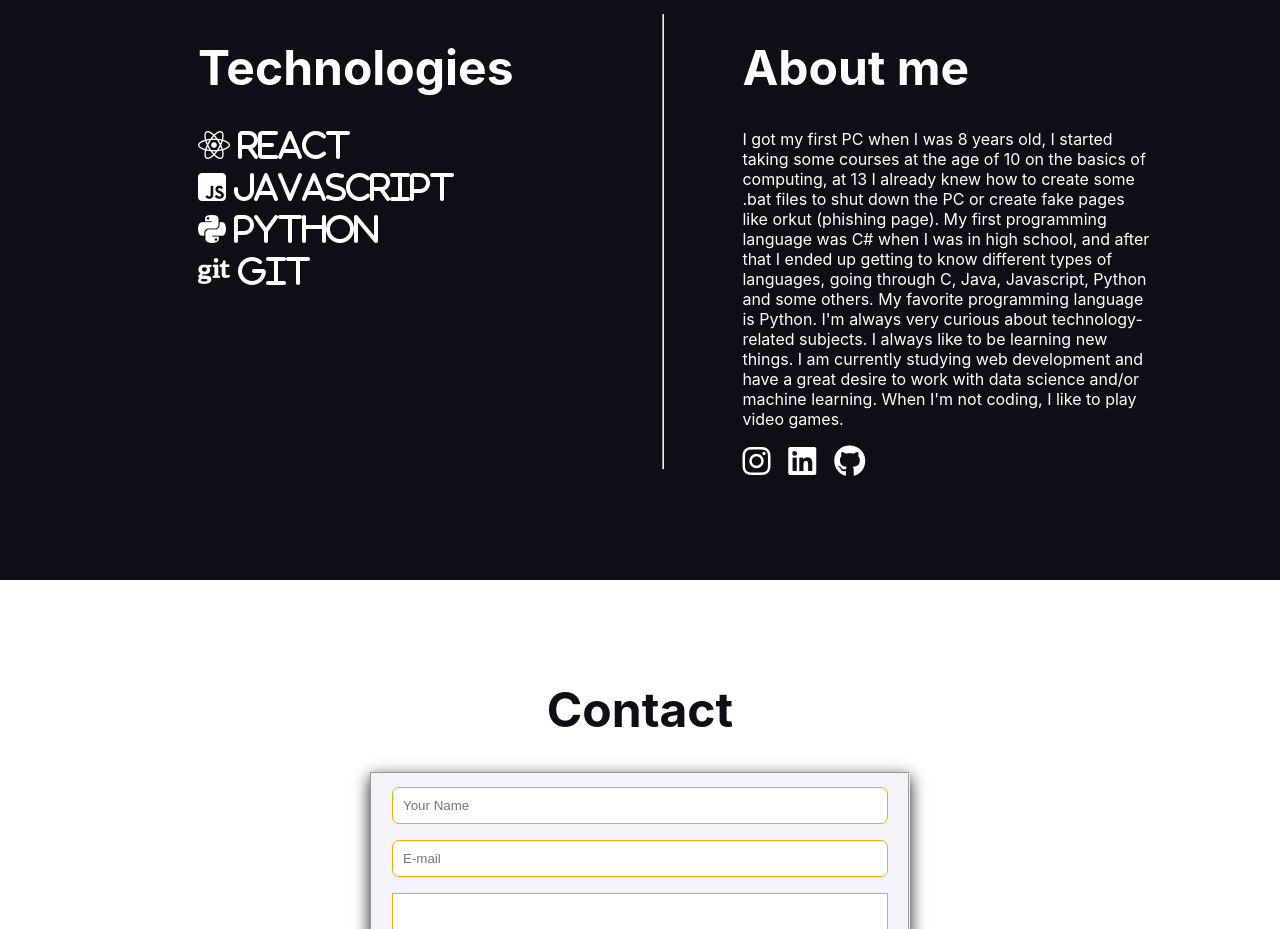
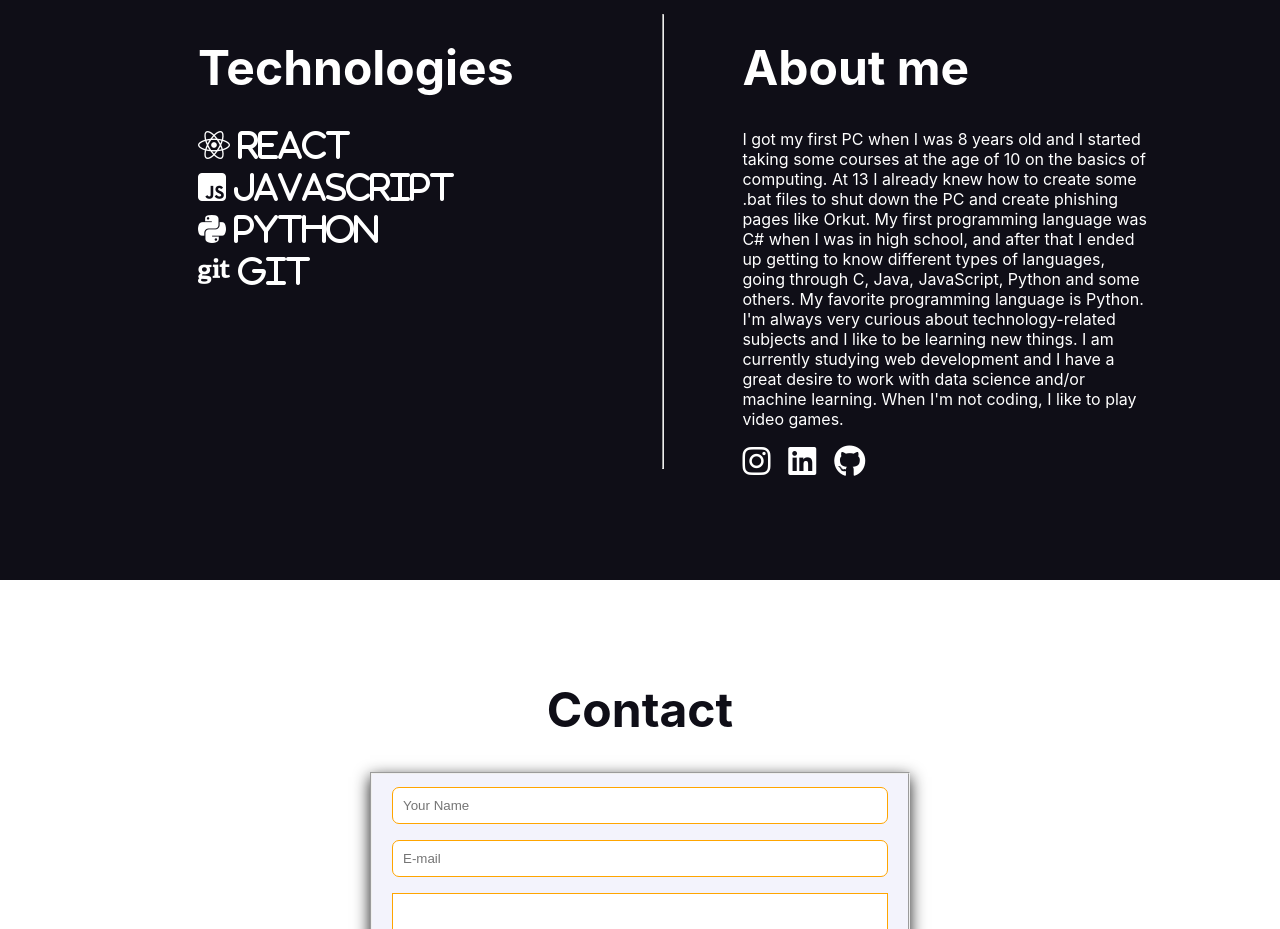
Before and after one commit to BSY-Development/React-Portfolio, a React (Create React App) app in the folder portfolio/: page / in a window 1280 px wide. Shown: the part 2000-2929 px from the top of the page. Built offline with nearby package versions, Linux system fonts and the light colour scheme.

Commit message:
Atualizar about

```diff
--- a/portfolio/src/Components/About.js
+++ b/portfolio/src/Components/About.js
@@ -17,7 +17,7 @@ function About() {
       <div className="about-right">
         <h1 className="title-about">About me</h1>
         <p>
-          I got my first PC when I was 8 years old, I started taking some courses at the age of 10 on the basics of computing, at 13 I already knew how to create some .bat files to shut down the PC or create fake pages like orkut (phishing page). My first programming language was C# when I was in high school, and after that I ended up getting to know different types of languages, going through C, Java, Javascript, Python and some others. My favorite programming language is Python. I'm always very curious about technology-related subjects. I always like to be learning new things. I am currently studying web development and have a great desire to work with data science and/or machine learning. When I'm not coding, I like to play video games.
+        I got my first PC when I was 8 years old and I started taking some courses at the age of 10 on the basics of computing. At 13 I already knew how to create some .bat files to shut down the PC and create phishing pages like Orkut. My first programming language was C# when I was in high school, and after that I ended up getting to know different types of languages, going through C, Java, JavaScript, Python and some others. My favorite programming language is Python. I'm always very curious about technology-related subjects and I like to be learning new things. I am currently studying web development and I have a great desire to work with data science and/or machine learning. When I'm not coding, I like to play video games.
         </p>
         <div className="social-div">
           <a href="https://www.instagram.com/bsy.development/" target="_blank" rel="noopener noreferrer"><i className="fab fa-instagram social-media"></i></a>
```
